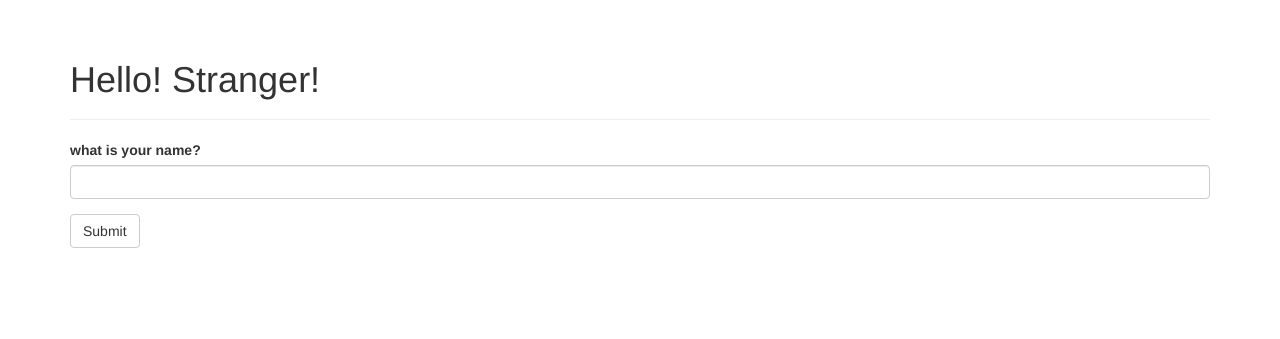
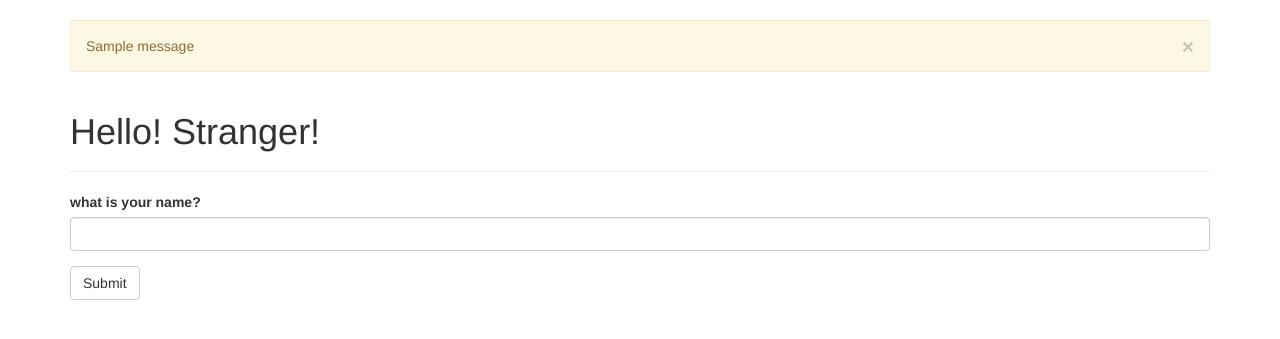
Before and after one commit to CoderSong2015/HXWEB, a Flask app: page /form/ in a window 1280 px wide. Shown: the part 72-411 px from the top of the page. Run offline with Flask 2, Linux system fonts and the light colour scheme; one stand-in notice (Sample message) is shown; some libraries are stand-ins or nearby versions.

Commit message:
fix flash bug

```diff
--- a/app/templates/base.html
+++ b/app/templates/base.html
@@ -35,6 +35,13 @@
 
 {% block content %}
 <div class="container">
+
+    {% for message in get_flashed_messages()%}
+        <div class = "alert alert-warning">
+            <button type="button" class = "close" data-dismiss="alert">&times</button>
+            {{message}}
+        </div>
+    {% endfor %}
 {% block page_content %}{% endblock %}
 </div>
 {% endblock %}
```
